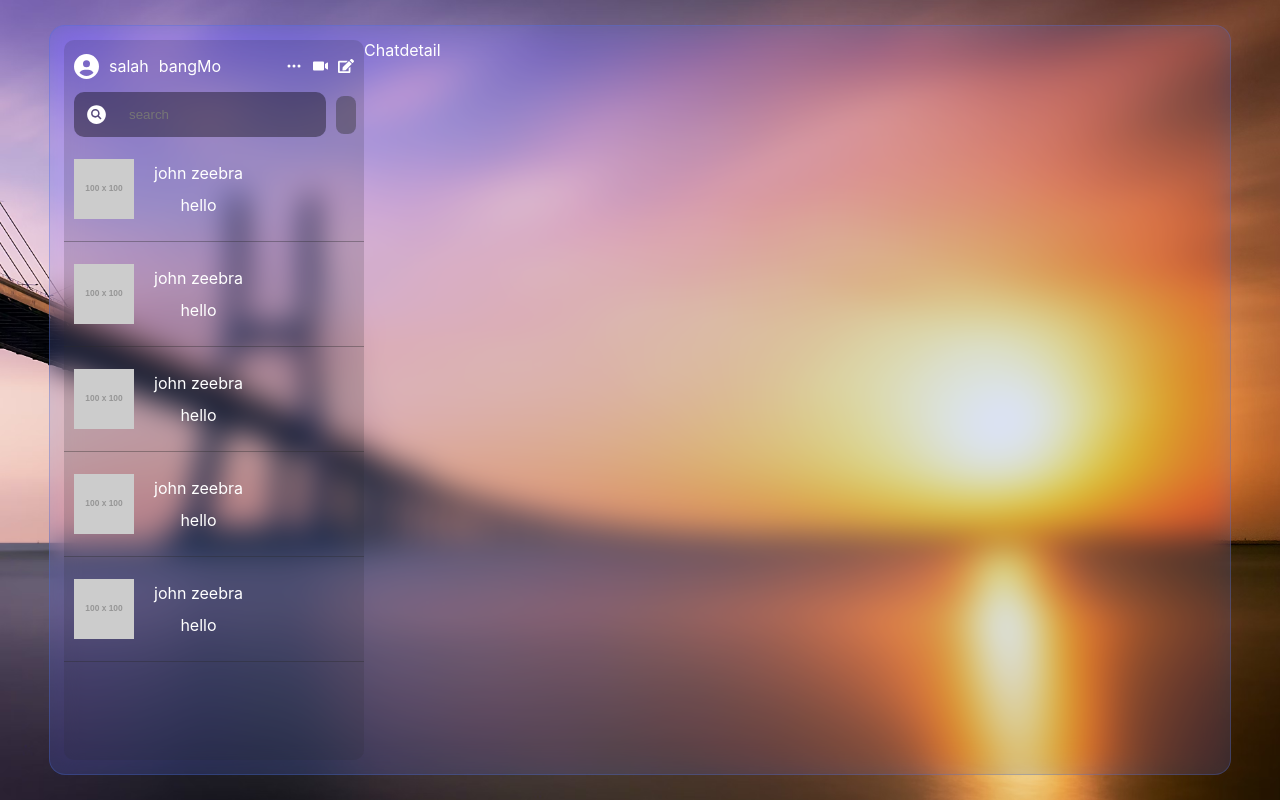
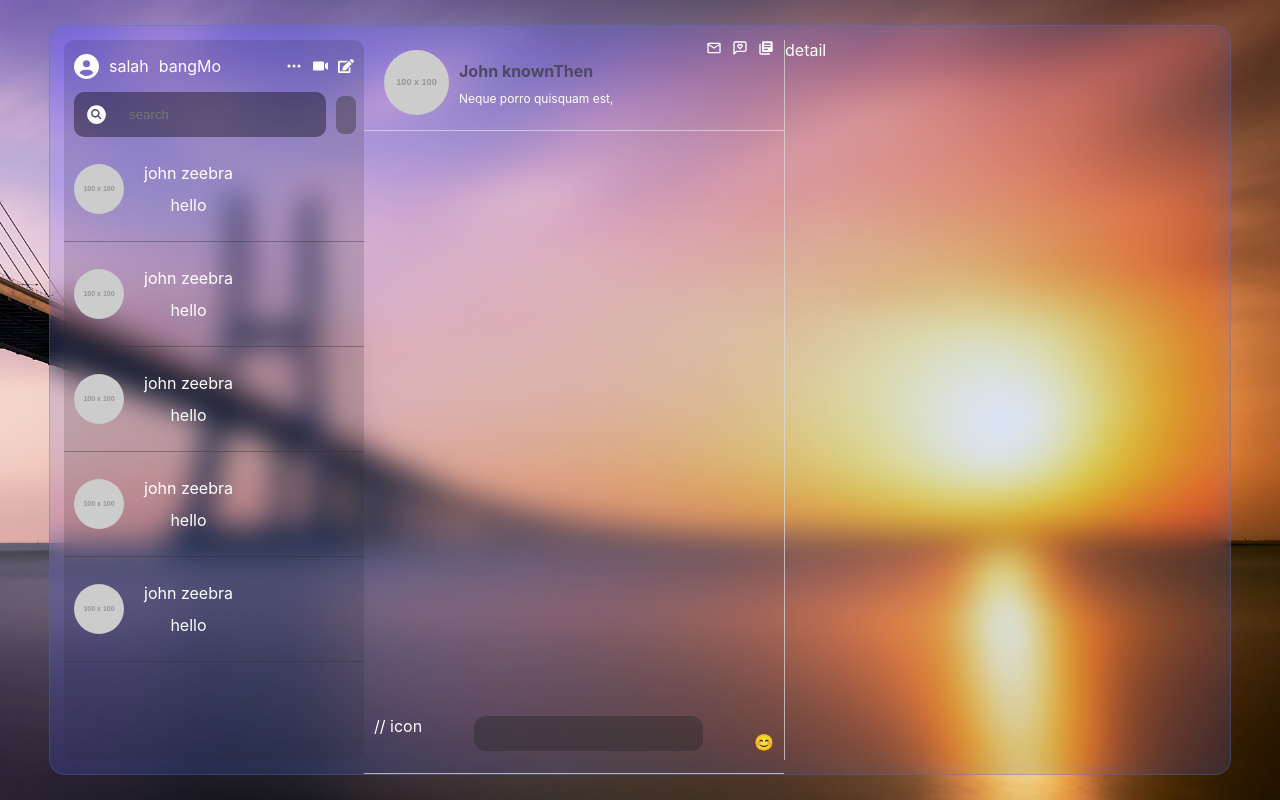
Before and after one commit to Onebluesky882/hobbeach, a React (Vite) app: page / in a window 1280 px wide. Built offline with nearby package versions, Linux system fonts and the light colour scheme.

Commit message:
style : chat

```diff
--- a/package.json
+++ b/package.json
@@ -10,6 +10,7 @@
     "preview": "vite preview"
   },
   "dependencies": {
+    "emoji-picker-react": "^4.12.0",
     "react": "^18.3.1",
     "react-dom": "^18.3.1",
     "react-icons": "^5.4.0",
--- a/src/components/Chat/index.tsx
+++ b/src/components/Chat/index.tsx
@@ -1,5 +1,62 @@
-import "./style.css";
+import { useState } from "react";
+import css from "./style.module.css";
+import { LuMessageSquareHeart } from "react-icons/lu";
+import { MdLibraryBooks } from "react-icons/md";
+import { MdOutlineMail } from "react-icons/md";
 const Chat = () => {
-  return <div>Chat</div>;
+  const [emoji, setEmoji] = useState("");
+  const [openEmoji, setOpenEmoji] = useState(false);
+
+  const handleEmojiClick = (emojiObject: any) => {
+    setEmoji((prev) => prev + emojiObject.emoji); // Append emoji to input text
+  };
+  return (
+    <div className={css["container"]}>
+      <div className={css["section"]}>
+        <div className={css["profile-bar"]}>
+          <img
+            src="https://placehold.co/100"
+            alt=""
+            width={65}
+            style={{ padding: "10px", borderRadius: "50px" }}
+          />{" "}
+          <div
+            style={{
+              display: "flex",
+              flexDirection: "column",
+              lineHeight: "0px",
+            }}
+          >
+            <div
+              style={{
+                display: "flex",
+                flexDirection: "column",
+              }}
+            >
+              <p className={css["text-name"]}>John knownThen</p>
+              <p className={css["text-profile"]}>Neque porro quisquam est,</p>
+            </div>
+          </div>
+        </div>
+        <div style={{ display: "flex", gap: "10px" }}>
+          <MdOutlineMail />
+          <LuMessageSquareHeart />
+          <MdLibraryBooks />
+        </div>
+      </div>
+      <div className={css["typing-box-container"]}>
+        <div className={css["section"]}>
+          <div className={css["column"]}>// icon</div>
+          <div className={css["column"]}>
+            {" "}
+            <input type="text" className={css["input"]} />
+          </div>
+          <div className={css["column"]}>
+            <p onClick={() => console.log("click")}>😊</p>
+          </div>
+        </div>
+      </div>
+    </div>
+  );
 };
 export default Chat;
--- /dev/null
+++ b/src/components/Chat/style.module.css
@@ -0,0 +1,47 @@
+.container {
+  display: flex;
+  border-right: 1px solid rgba(219, 217, 217, 0.746);
+  position: relative;
+}
+
+.section {
+  width: 400px;
+
+  display: flex;
+  justify-content: space-between;
+  align-self: start;
+  padding: 0px 10px 5px 10px;
+  border-bottom: 1px solid rgba(219, 217, 217, 0.746);
+  border-bottom: 1px solid rgba(219, 217, 217, 0.746);
+}
+
+.profile-bar {
+  display: flex;
+  align-items: center;
+}
+
+.text-name {
+  text-align: start;
+  font-weight: bold;
+  color: #4e4765;
+}
+.text-profile {
+  font-weight: normal;
+  font-size: 12px;
+}
+.typing-box-container {
+  display: flex;
+  position: fixed;
+  bottom: 0px;
+  transform: translateX(0);
+}
+
+.input {
+  flex: 1;
+  outline: none;
+  border: none;
+  background-color: rgba(40, 41, 43, 0.429);
+  padding: 10px 26px 10px 26px;
+  color: antiquewhite;
+  border-radius: 12px;
+}
--- a/src/components/List/ChatList/MessageList.tsx
+++ b/src/components/List/ChatList/MessageList.tsx
@@ -9,7 +9,12 @@ type MessageListCardProps = {
 const MessageListCard = ({ ...pros }: MessageListCardProps) => {
   return (
     <div className={css["item"]}>
-      <img src={pros.image} width={60} alt="" />
+      <img
+        src={pros.image}
+        width={50}
+        alt=""
+        style={{ borderRadius: "50px" }}
+      />
       <div className={css["text"]}>
         <p>{pros.name}</p>
         <div className={css["message"]}>
```
Also changed, not shown: src/components/Chat/style.css (deleted), 1 other file (tests, documents, lock files or other folders).
